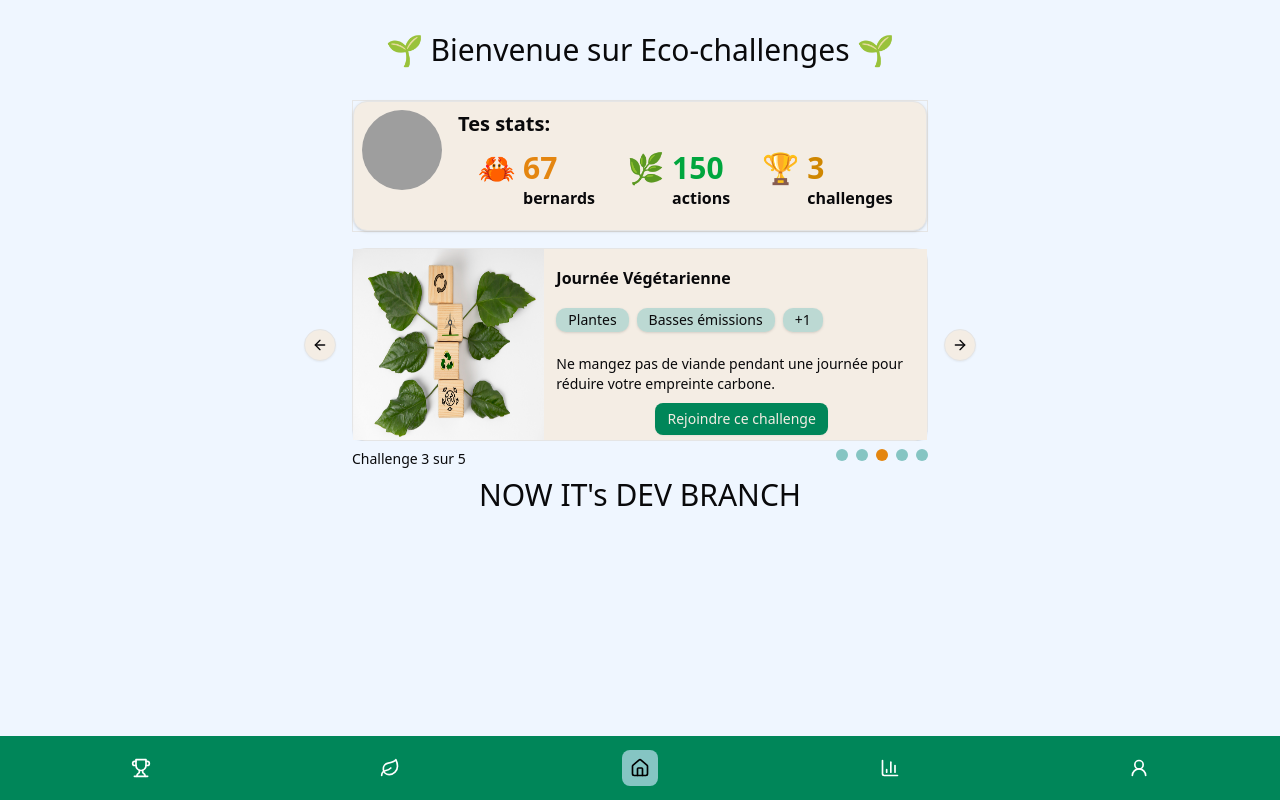
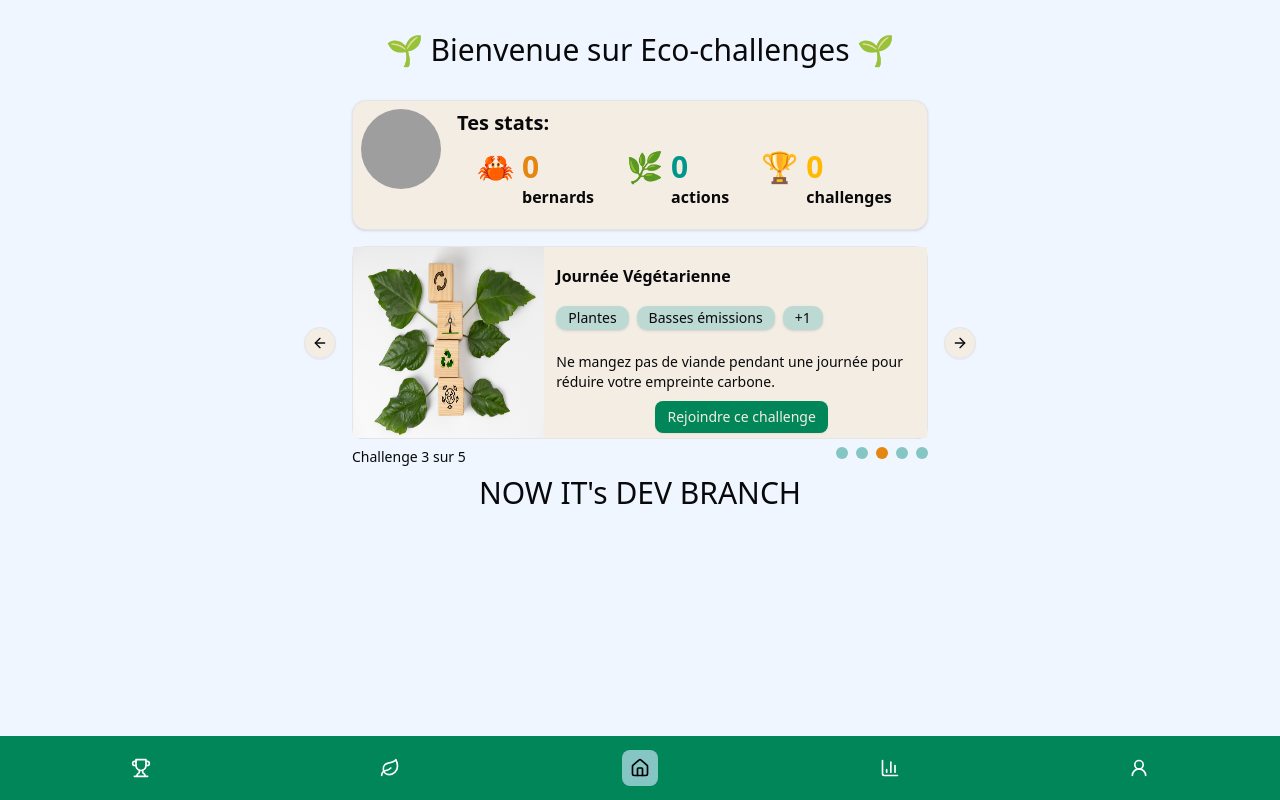
Before and after one commit to WildCodeSchool/2024-09-wns-jaune-ecochallenges, a React (Vite) app in the folder frontend/: page / in a window 1280 px wide. Built offline with nearby package versions, Linux system fonts and the light colour scheme; grey boxes are pictures that could not be loaded.

Commit message:
add test

```diff
--- a/frontend/package.json
+++ b/frontend/package.json
@@ -47,6 +47,7 @@
   "devDependencies": {
     "@testing-library/jest-dom": "^6.6.3",
     "@testing-library/react": "^16.3.0",
+    "@testing-library/dom": "^10.4.0",
     "@types/node": "^22.13.10",
     "@types/react": "^19.0.8",
     "@types/react-dom": "^19.0.3",
--- a/frontend/src/components/UserCard.tsx
+++ b/frontend/src/components/UserCard.tsx
@@ -1,16 +1,30 @@
 import { Card, Avatar, AvatarImage } from '@/components/ui';
 
-export const UserCard = () => {
+interface IUserCard {
+  id: number;
+  bernardPoints: number;
+  nbActions: number;
+  nbChallenges: number;
+  picture: string;
+  pictureName: string;
+}
+
+type UserCardProps = {
+  readonly item: IUserCard;
+};
+
+export const UserCard = ({ item }: UserCardProps) => {
   return (
-    <article className="m-4 mx-auto max-w-xl border-1">
-      <Card className="flex flex-row p-2">
+    <article className="m-4 mx-auto max-w-xl">
+      <Card data-testid={`user-card-${item?.id}`} className="flex flex-row p-2">
         <Avatar className="h-20 w-20">
           <AvatarImage
-            src="https://github.com/shadcn.png"
-            alt="@shadcn"
+            src={item?.picture ?? 'https://github.com/shadcn.png'}
+            alt={item?.picture ?? 'default avatar'}
+            data-testid="card-image"
           ></AvatarImage>
         </Avatar>
-        <div className="">
+        <div>
           <h3 className="text-xl font-bold">Tes stats:</h3>
 
           <div className="flex flex-wrap">
@@ -19,7 +33,13 @@ export const UserCard = () => {
               <div className="ml-2 text-3xl">🦀</div>
               <div className="ml-2 flex flex-col font-bold">
                 {' '}
-                <span className="text-accent text-3xl">67</span>bernards
+                <span
+                  className="text-accent text-3xl"
+                  data-testid="bernardPoints"
+                >
+                  {item?.bernardPoints ?? 0}
+                </span>
+                bernards
               </div>
             </div>
 
@@ -28,7 +48,10 @@ export const UserCard = () => {
               <div className="ml-2 text-3xl">🌿</div>
               <div className="ml-2 flex flex-col font-bold">
                 {' '}
-                <span className="text-3xl text-green-600">150</span>actions
+                <span className="text-chart-2 text-3xl" data-testid="nbActions">
+                  {item?.nbActions ?? 0}
+                </span>
+                actions
               </div>
             </div>
 
@@ -37,7 +60,13 @@ export const UserCard = () => {
               <div className="ml-2 text-3xl">🏆</div>
               <div className="ml-2 flex flex-col font-bold">
                 {' '}
-                <span className="text-3xl text-yellow-600">3</span>challenges
+                <span
+                  className="text-chart-4 text-3xl"
+                  data-testid="nbChallenges"
+                >
+                  {item?.nbChallenges ?? 0}
+                </span>
+                challenges
               </div>
             </div>
           </div>
```
Also changed, not shown: 2 other files (tests, documents, lock files or other folders).
